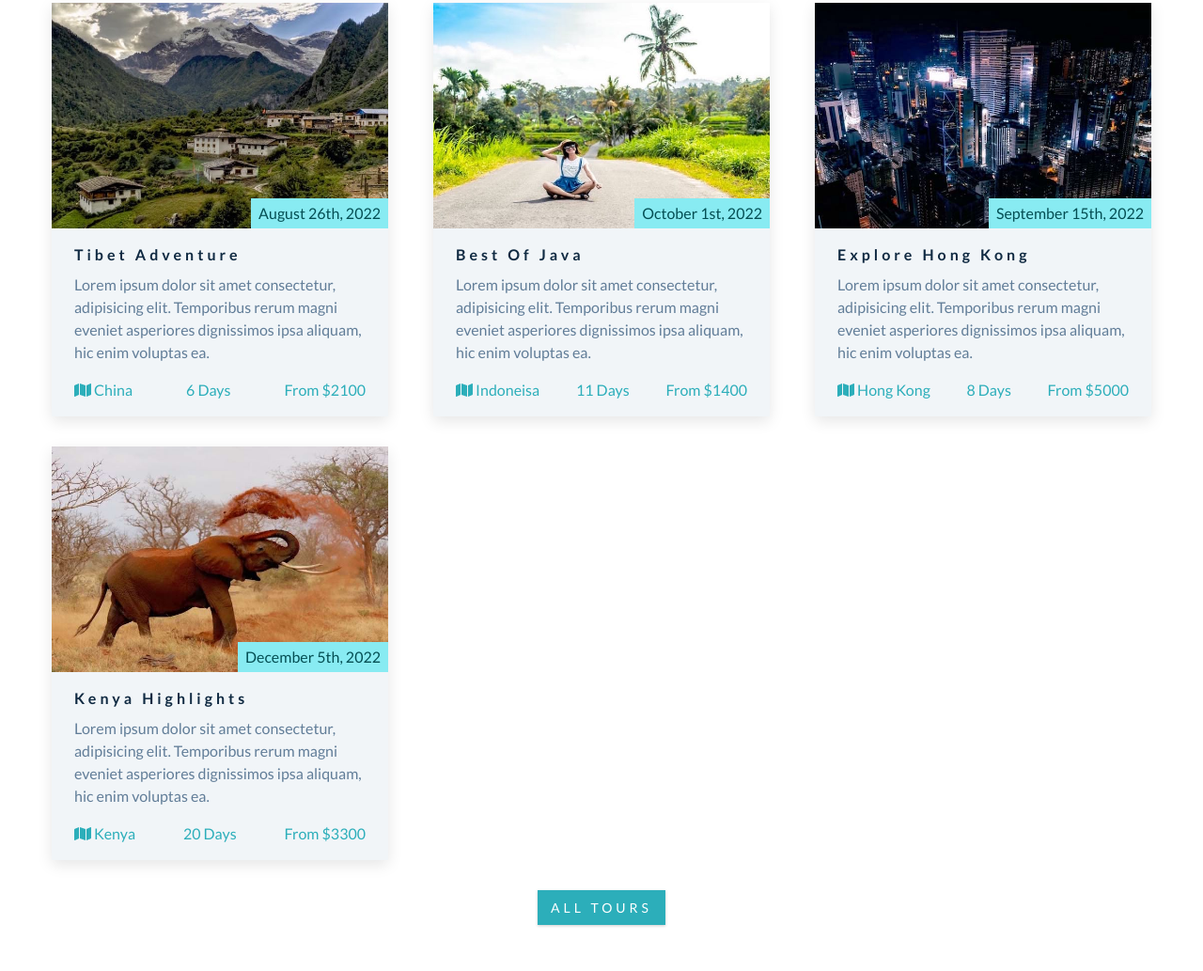
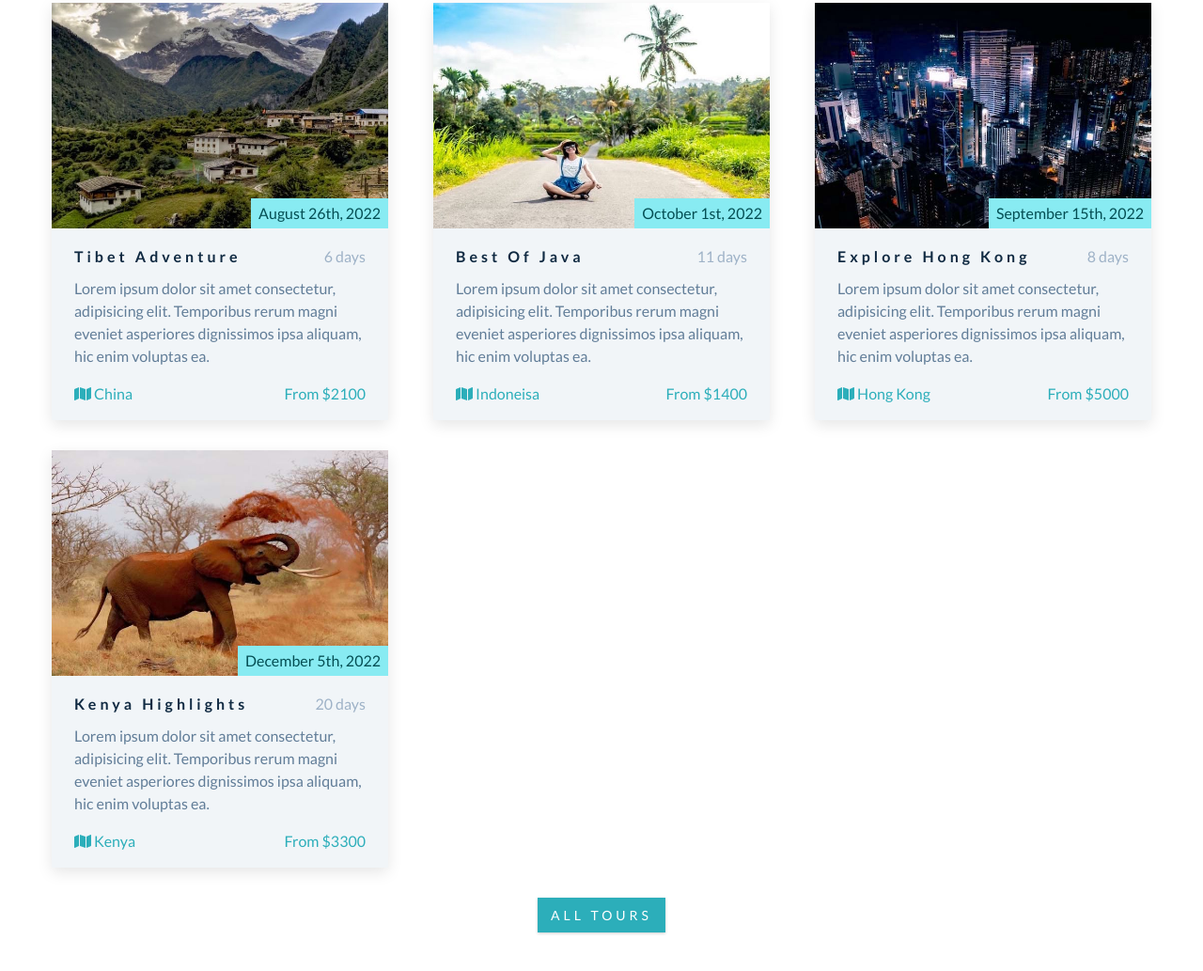
Before and after one commit to stormymayday/BackRoads, a plain HTML site: page index.html in a window 1280 px wide. Shown: the part 2056-3089 px from the top of the page at 94% size. Drawn offline with Linux system fonts and the light colour scheme.

Commit message:
Implemented new class .tour-title inside the .tour-info. This class is a flex container for h4 and p with the number of days value.

```diff
--- a/css/styles.css
+++ b/css/styles.css
@@ -442,6 +442,23 @@ Featured Tours
   padding: 1.25rem 1.5rem;
 }
 
+.tour-title {
+  display: flex;
+  flex-wrap: wrap;
+  justify-content: space-between;
+  align-items: center;
+}
+
+.tour-title h4,
+.tour-title p {
+  margin-bottom: 0.75rem;
+  line-height: 1.25;
+}
+
+.tour-title p {
+  color: var(--clr-grey-7);
+}
+
 .tour-footer {
   display: flex;
   flex-wrap: wrap;
--- a/index.html
+++ b/index.html
@@ -158,7 +158,14 @@
 
                 <!-- tour info -->
                 <div class="tour-info">
-                    <h4>tibet adventure</h4>
+
+                    <!-- tour title -->
+                    <div class="tour-title">
+                        <h4>tibet adventure</h4>
+                        <p>6 days</p>
+                    </div>
+                    <!-- end of tour title -->
+
                     <p>Lorem ipsum dolor sit amet consectetur, adipisicing elit. Temporibus rerum magni eveniet
                         asperiores dignissimos ipsa aliquam, hic enim voluptas ea.</p>
 
@@ -170,7 +177,6 @@
                                 china
                             </span>
                         </p>
-                        <p>6 days</p>
                         <p>from $2100</p>
                     </div>
                     <!-- end of tour footer -->
@@ -193,7 +199,14 @@
 
                 <!-- tour info -->
                 <div class="tour-info">
-                    <h4>best of java</h4>
+
+                    <!-- tour title -->
+                    <div class="tour-title">
+                        <h4>best of java</h4>
+                        <p>11 days</p>
+                    </div>
+                    <!-- end of tour title -->
+
                     <p>Lorem ipsum dolor sit amet consectetur, adipisicing elit. Temporibus rerum magni eveniet
                         asperiores dignissimos ipsa aliquam, hic enim voluptas ea.</p>
 
@@ -205,7 +218,6 @@
                                 indoneisa
                             </span>
                         </p>
-                        <p>11 days</p>
                         <p>from $1400</p>
                     </div>
                     <!-- end of tour footer -->
@@ -228,7 +240,14 @@
 
                 <!-- tour info -->
                 <div class="tour-info">
-                    <h4>explore hong kong</h4>
+
+                    <!-- tour title -->
+                    <div class="tour-title">
+                        <h4>explore hong kong</h4>
+                        <p>8 days</p>
+                    </div>
+                    <!-- end of tour title -->
+
                     <p>Lorem ipsum dolor sit amet consectetur, adipisicing elit. Temporibus rerum magni eveniet
                         asperiores dignissimos ipsa aliquam, hic enim voluptas ea.</p>
 
@@ -240,7 +259,6 @@
                                 hong kong
                             </span>
                         </p>
-                        <p>8 days</p>
                         <p>from $5000</p>
                     </div>
                     <!-- end of tour footer -->
@@ -263,7 +281,14 @@
 
                 <!-- tour info -->
                 <div class="tour-info">
-                    <h4>kenya highlights</h4>
+
+                    <!-- tour title -->
+                    <div class="tour-title">
+                        <h4>kenya highlights</h4>
+                        <p>20 days</p>
+                    </div>
+                    <!-- end of tour title -->
+
                     <p>Lorem ipsum dolor sit amet consectetur, adipisicing elit. Temporibus rerum magni eveniet
                         asperiores dignissimos ipsa aliquam, hic enim voluptas ea.</p>
 
@@ -275,7 +300,6 @@
                                 kenya
                             </span>
                         </p>
-                        <p>20 days</p>
                         <p>from $3300</p>
                     </div>
                     <!-- end of tour footer -->
```
